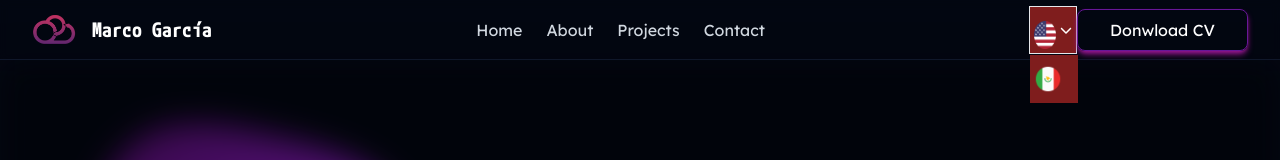
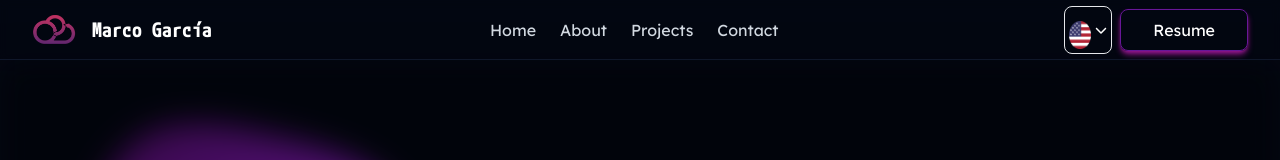
Before and after one commit to MarcoSare/portfolio, a React (Vite) app: page / in a window 1280 px wide. Shown: the top 160 px of the page. Built offline with nearby package versions, Linux system fonts and the light colour scheme.

Commit message:
select 2

```diff
--- a/src/App.jsx
+++ b/src/App.jsx
@@ -8,6 +8,7 @@ import {
   FaFileCode,
   FaEnvelope,
   FaGithub,
+  FaDownload
 } from "react-icons/fa6";
 import logo from "./assets/images/logo.png";
 import graph from "./assets/images/graph.png";
@@ -133,10 +134,16 @@ function App() {
             </li>
           </ul>
           <div className="flex justify-center items-center">
+            <div className="mx-2">
+            <SelectLang/>
+            </div>
 
-          <SelectLang/>
-            <button class="bg-transparent border border-[#681798] shadow-md shadow-[#981792] px-8 py-2 rounded-lg cursor-pointer hover:bg-[#981792]">
-              Donwload CV
+            <button class="bg-transparent border border-[#681798] shadow-md shadow-[#981792] px-8 py-2 rounded-lg cursor-pointer hover:bg-[#981792] max-[483px]:hidden">
+              Resume
+            </button>
+
+            <button class="bg-transparent border border-[#681798] shadow-md shadow-[#981792] px-4 py-2 rounded-lg cursor-pointer hover:bg-[#981792] min-[484px]:hidden">
+            <FaDownload />
             </button>
           </div>
         </div>
--- a/src/components/SelectLang.jsx
+++ b/src/components/SelectLang.jsx
@@ -1,39 +1,46 @@
-import { useState, useEffect, useRef } from "react";
+import { useState } from "react";
 
 import en_img from "../assets/images/en_usa.png";
 import es_img from "../assets/images/es_mx.png";
 import { FaChevronDown } from "react-icons/fa6";
 
+function SelectLang() {
+  const [focused, setFocused] = useState(false);
+  const [isEng, setIsEng] = useState(true);
 
+  return (
+    <div
+      className={`flex justify-center items-start bg-[#030712d3] w-12 h-12 p-1  border-solid  hover:bg-white/10 hover:cursor-pointer ${
+        focused ? "border-t border-l border-r " : "border rounded-lg"
+      }`}
+      tabIndex={0}
+      onFocus={() => {
+        console.log("true");
+        setFocused(true);
+      }}
+      onBlur={() => setFocused(false)}
+    >
+      <div className="flex justify-center items-start flex-col relative h-12">
+        <div className="flex items-center justify-start"
+        >
+          <img src={isEng ? en_img : es_img} alt="lang1" className="w-7 h-7" />
+        </div>
+        <div
+        onClick={()=> setIsEng(!isEng)}
+          className={`mt-2 bg-[#030712d3] hover:bg-white/10 hover:cursor-pointer h-12 -left-1 w-12 absolute -bottom-11 flex items-center justify-start p-1 ${
+            focused ? "border-b border-l border-r" : "hidden"
+          }`}
 
-function SelectLang({  }) {
+        >
+          <img src={isEng ? es_img : en_img} alt="lang2" className="w-7 h-7" />
+        </div>
+      </div>
 
-    return (<>
-    <div className="flex justify-center items-start bg-red-900 w-12 h-12 p-1 border border-solid">
-        <div className="flex justify-center items-start flex-col relative h-12">
-
-        <div className="flex items-center justify-start">
-            <img src={en_img} alt="en_lang" className="w-7 h-7"/>
-        </div>
-        <div className="mt-2 bg-red-900 h-12 -left-1 w-12 absolute -bottom-11 flex items-center justify-start p-1">
-            <img src={es_img} alt="en_lang" className="w-7 h-7"/>
-        </div>
-        </div>
-
-        <div className="flex justify-center items-center h-full ml-1">
-        <FaChevronDown className="w-3 h-3"/>
-        </div>
-
-
-
-
+      <div className="flex justify-center items-center h-full ml-1">
+        <FaChevronDown className="w-3 h-3" />
+      </div>
     </div>
-
-    </>)
-
-
-
- }
-
+  );
+}
 
 export default SelectLang;
```
